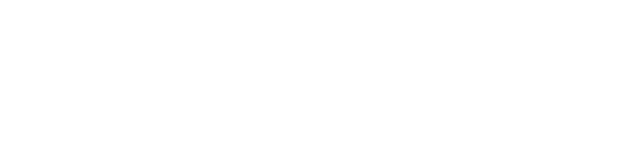
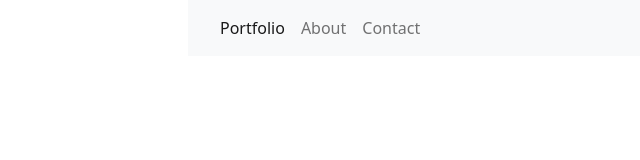
Before and after one commit to pasytchangwa/Bootstrap-Project, a website: page index.html in a window 1280 px wide. Shown: the whole page, without its empty margins (464-1104 px from the left). Drawn offline with nearby package versions, Linux system fonts and the light colour scheme.

Commit message:
Modify index.html file

```diff
--- a/index.html
+++ b/index.html
@@ -10,7 +10,29 @@
  <title>Portfolio Home Page</title>
 </head>
 <body>
-
+ <header class="container-lg">
+  <div class="row">
+   <div class="col-lg">
+    <img src="" alt="">
+   </div>
+   <div class="col-lg">
+    <nav class="navbar navbar-expand-lg navbar-light bg-light">
+     <div class="container-fluid">
+      <ul class="navbar-nav me-auto mb-2 mb-lg-0">
+        <li class="nav-item">
+          <a class="nav-link active" aria-current="page" href="#">Portfolio</a>
+        </li>
+        <li class="nav-item">
+          <a class="nav-link" href="#">About</a>
+        </li>
+        <li class="nav-item">
+          <a class="nav-link" href="#">Contact</a>
+        </li>
+     </div>
+    </nav>
+   </div>
+  </div>
+ </header>
 
 <script src="https://cdn.jsdelivr.net/npm/bootstrap@5.0.2/dist/js/bootstrap.bundle.min.js" integrity="sha384-MrcW6ZMFYlzcLA8Nl+NtUVF0sA7MsXsP1UyJoMp4YLEuNSfAP+JcXn/tWtIaxVXM" crossorigin="anonymous"></script>
 </body>
```
